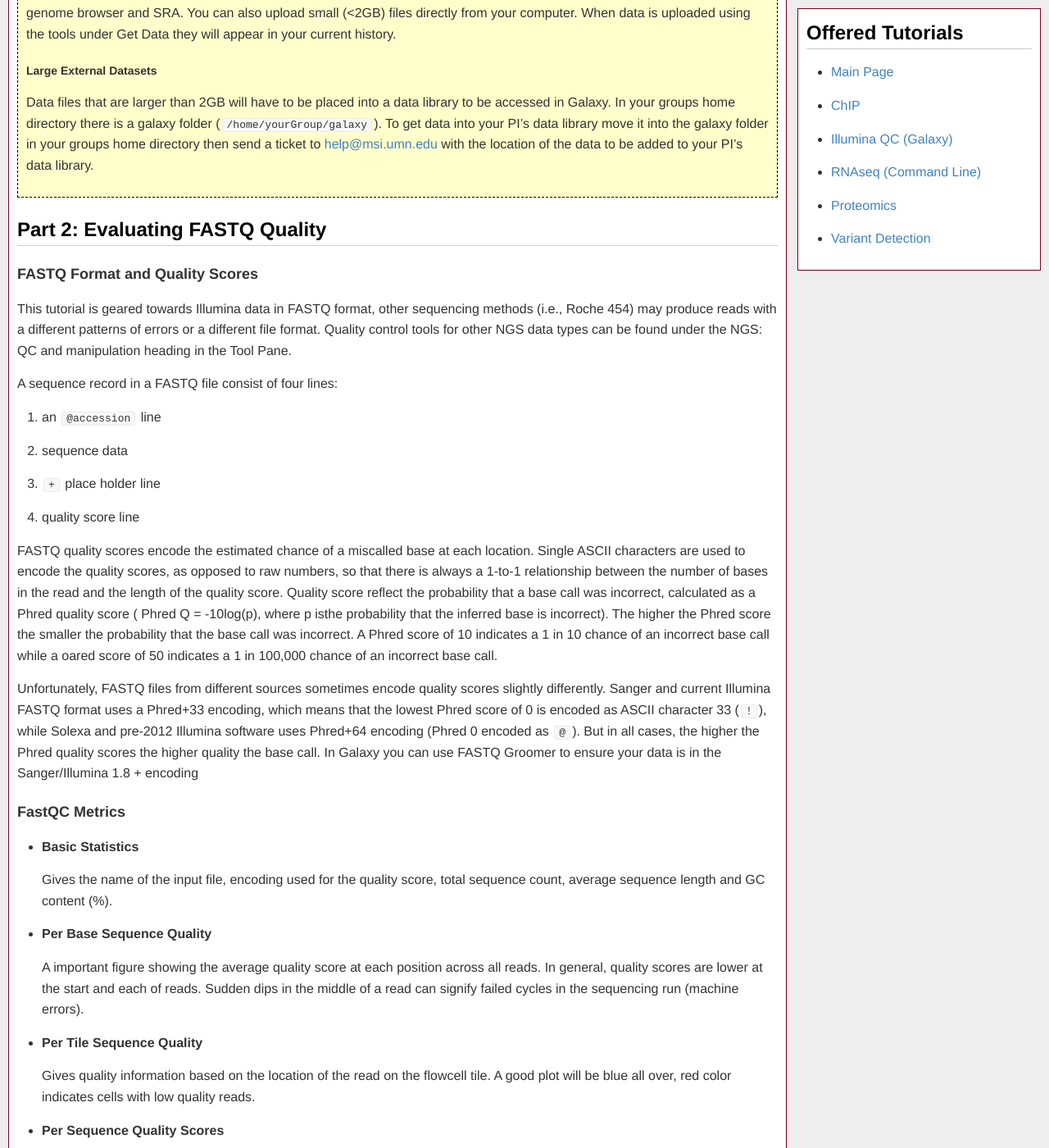
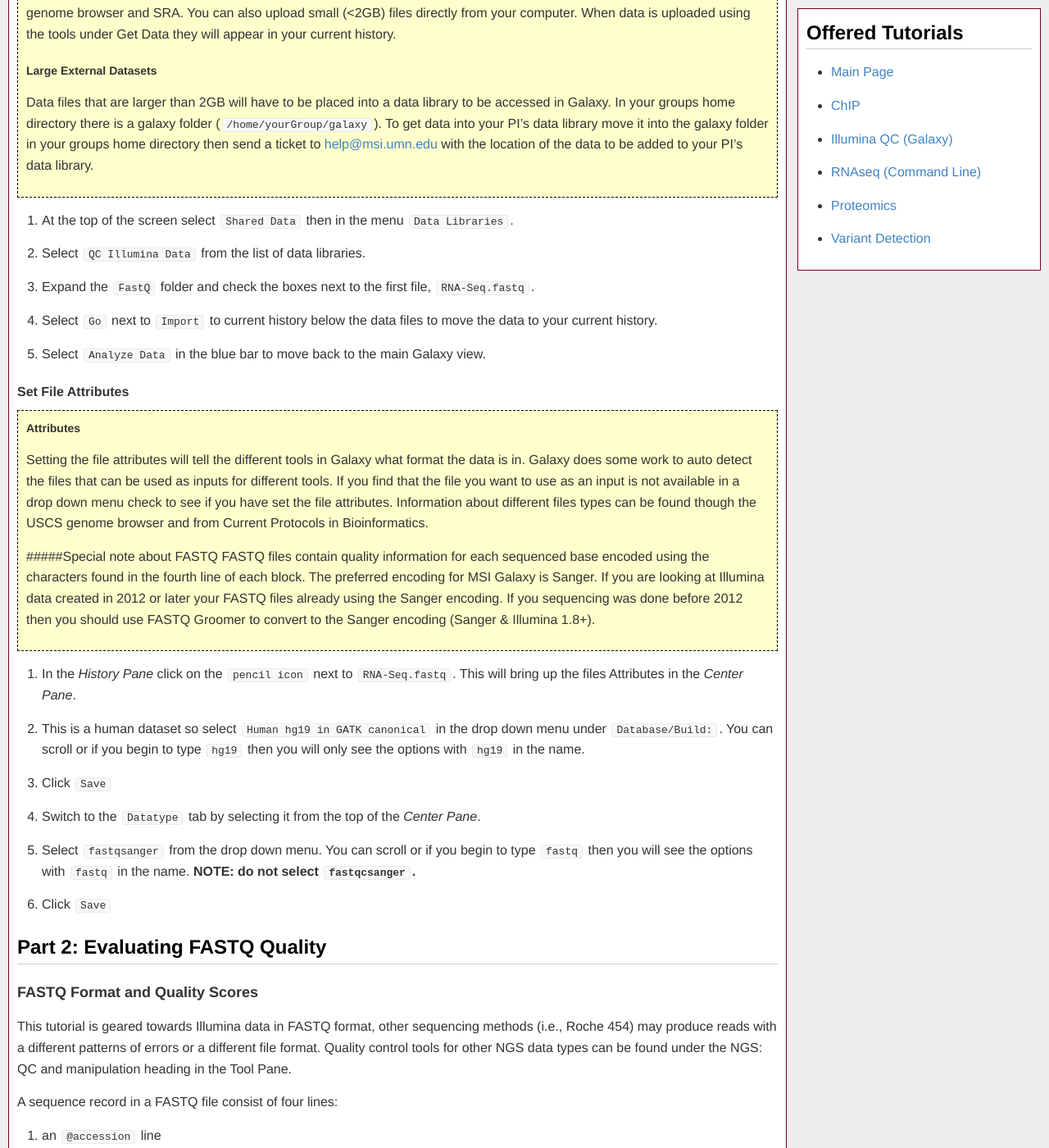
Before and after one commit to msi-ris/Tutorials, a Jekyll site: the page built from illumina_qc.md, in a window 1280 px wide and 1400 px high, scrolled down 3000 px. Shown: the whole window at 82% size. Built offline with Jekyll 4.4.1, drawn with Linux system fonts in a browser that asks for light colours.

Commit message:
Update illumina

```diff
--- a/illumina_qc.md
+++ b/illumina_qc.md
@@ -145,6 +145,50 @@ the galaxy folder in your groups home directory then send a ticket to
 library.
 
 </div>
+
+1. At the top of the screen select `Shared Data` then in the menu
+   `Data Libraries`.
+2. Select `QC Illumina Data` from the list of data libraries.
+3. Expand the `FastQ` folder and check the boxes next to the first file,
+   `RNA-Seq.fastq`.
+4. Select `Go` next to `Import` to current history below the data files to move
+   the data to your current history.
+5. Select `Analyze Data` in the blue bar to move back to the main Galaxy view.
+
+#### Set File Attributes
+
+<div class="info" markdown="1">
+
+##### Attributes
+Setting the file attributes will tell the different tools in Galaxy what format
+the data is in. Galaxy does some work to auto detect the files that can be used
+as inputs for different tools. If you find that the file you want to use as an
+input is not available in a drop down menu check to see if you have set the file
+attributes. Information about different files types can be found though the USCS
+genome browser and from Current Protocols in Bioinformatics.
+
+#####Special note about FASTQ
+FASTQ files contain quality information for each sequenced base encoded using
+the characters found in the fourth line of each block. The preferred encoding
+for MSI Galaxy is Sanger. If you are looking at Illumina data created in 2012 or
+later your FASTQ files already using the Sanger encoding. If you sequencing was
+done before 2012 then you should use FASTQ Groomer to convert to the Sanger
+encoding (Sanger & Illumina 1.8+).
+
+</div>
+
+1. In the *History Pane* click on the `pencil icon` next to `RNA-Seq.fastq`.
+   This will bring up the files Attributes in the *Center Pane*.
+2. This is a human dataset so select `Human hg19 in GATK canonical` in the drop
+   down menu under `Database/Build:`. You can scroll or if you begin to type
+   `hg19` then you will only see the options with `hg19` in the name.
+3. Click `Save`
+4. Switch to the `Datatype` tab by selecting it from the top of the
+   *Center Pane*.
+5. Select `fastqsanger` from the drop down menu. You can scroll or if you begin
+   to type `fastq` then you will see the options with `fastq` in the name.
+   **NOTE: do not select `fastqcsanger`.**
+6. Click `Save`
 
 ## Part 2: Evaluating FASTQ Quality
 ### FASTQ Format and Quality Scores
```
